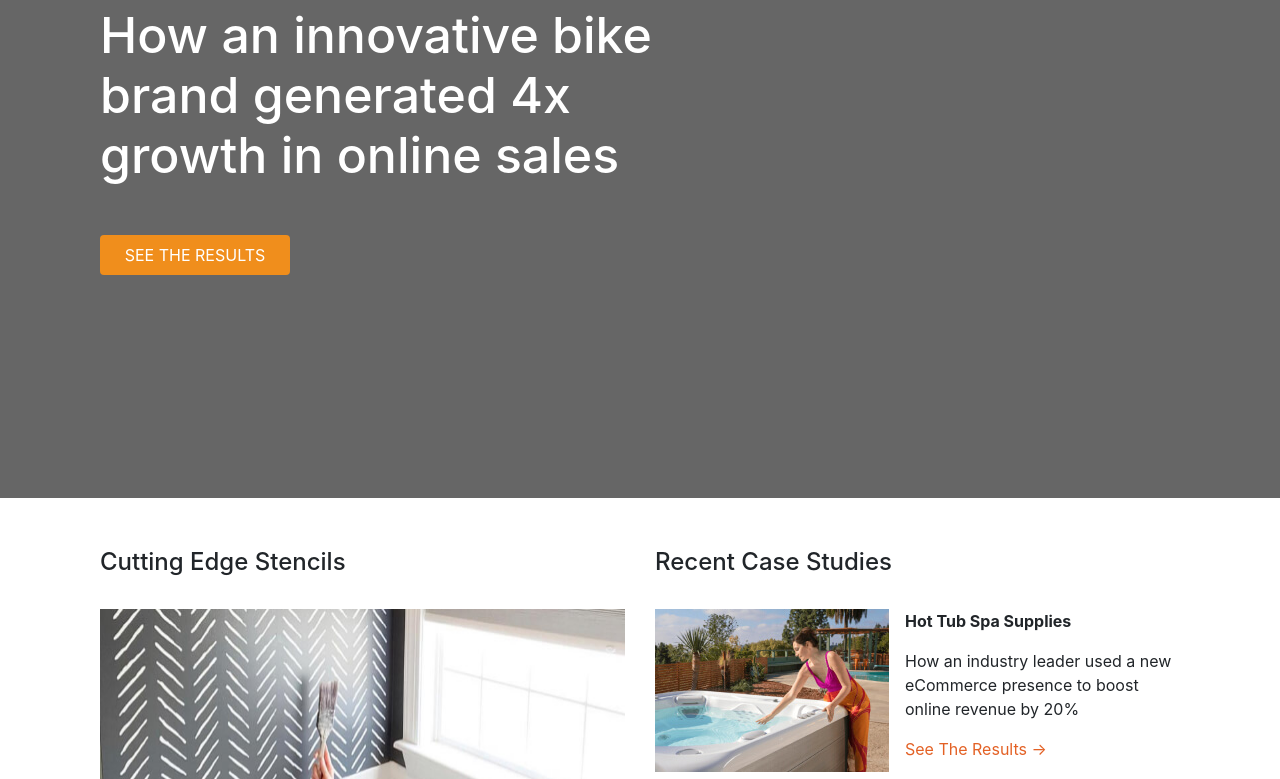
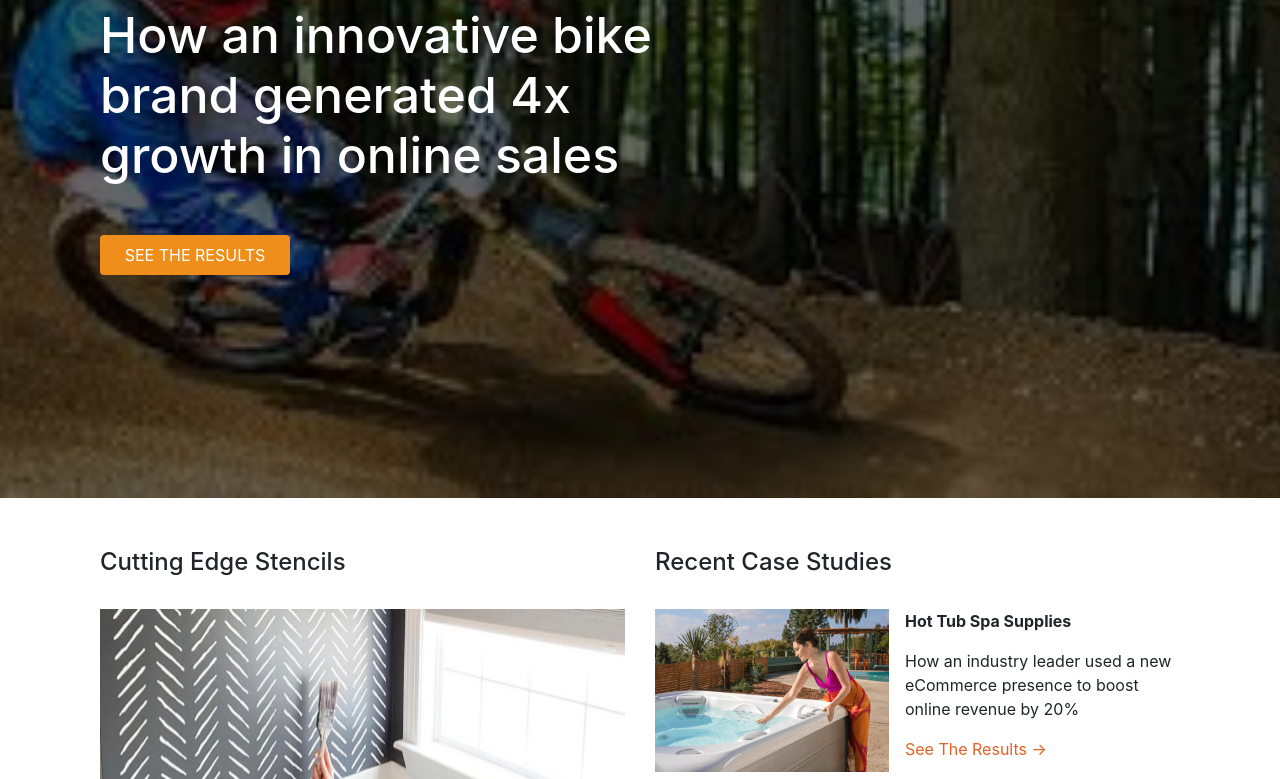
Before and after one commit to monaiem2021/dotcom, a plain HTML site: page portfolios.html in a window 1280 px wide. Shown: the part 222-1001 px from the top of the page. Drawn offline with nearby package versions, Linux system fonts and the light colour scheme; files whose address does not match are found by name.

Commit message:
Update portfolio.css

```diff
--- a/portfolio.css
+++ b/portfolio.css
@@ -5,7 +5,7 @@
 
 
 header{
-    background-image:url(../images/work.jpg);
+    background-image:url(work.jpg);
     background-repeat: no-repeat;
     background-size: cover;
     background-position: center
```
